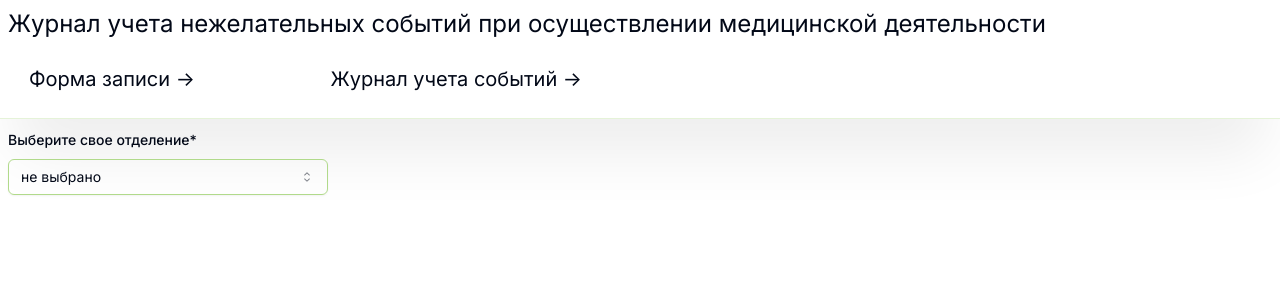
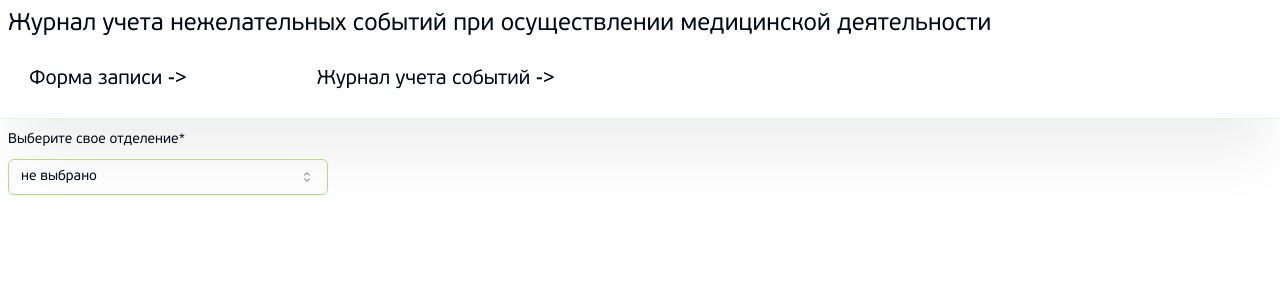
Before and after one commit to SedifBuster/zhus_next, a Next.js app: page /form in a window 1280 px wide. Shown: the top 300 px of the page. Built offline with nearby package versions, Linux system fonts and the light colour scheme.

Commit message:
added fonts

```diff
--- a/app/layout.tsx
+++ b/app/layout.tsx
@@ -3,6 +3,7 @@ import { Inter } from "next/font/google";
 import "./globals.css";
 import Header from "@/components/header/header";
 import { Toaster } from "@/components/ui/sonner";
+import localFont from 'next/font/local'
 
 
 const inter = Inter({ subsets: ["latin"] });
@@ -17,6 +18,17 @@ export const viewport: Viewport = {
   initialScale: 1,
 }
 
+const pfBeauSans = localFont({
+  src: [
+    {
+      path: '../public/fonts/PFBeauSansPro-Regular.woff',
+      weight: '500',
+      style: 'normal'
+    }
+  ],
+  variable: '--font-pfBeauSans'
+})
+
   //оптимизировать страницу таблицы придумать что то с кол-вом получаемых случаев
   //графики? https://ui.shadcn.com/docs/components/chart
   //прогресс бар при загрузке страницы https://ui.shadcn.com/docs/components/progress
@@ -28,7 +40,7 @@ export default function RootLayout({
 }>) {
   return (
     <html lang="ru">
-      <body className={`${inter.className} overflow-y-scroll h-[100vh]`}>
+      <body className={`${inter.className} overflow-y-scroll h-[100vh] ${pfBeauSans.className}`}>
         <main className="flex min-h-screen flex-col">
           <Header/>
           {children}
```
Also changed, not shown: public/fonts/PFBeauSansPro-Regular.woff (added), 1 other file (tests, documents, lock files or other folders).
